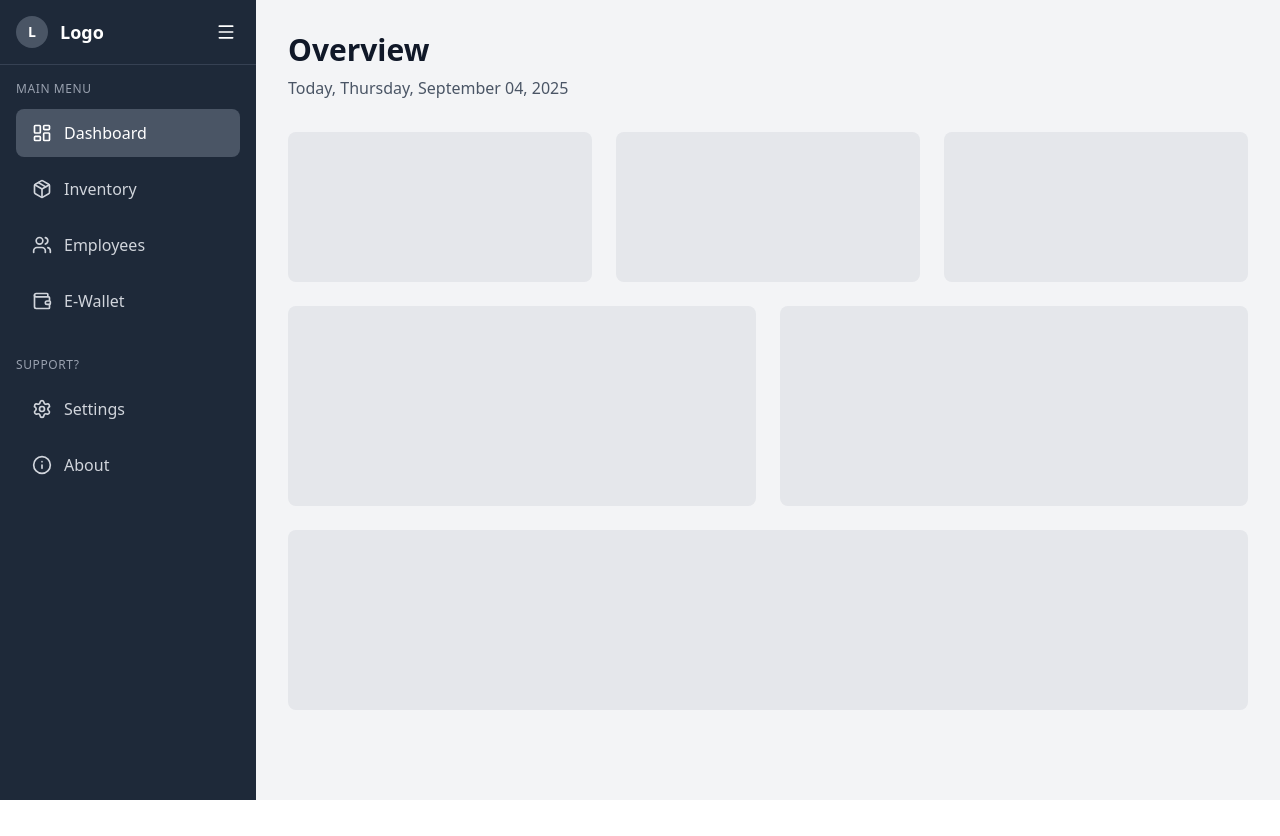
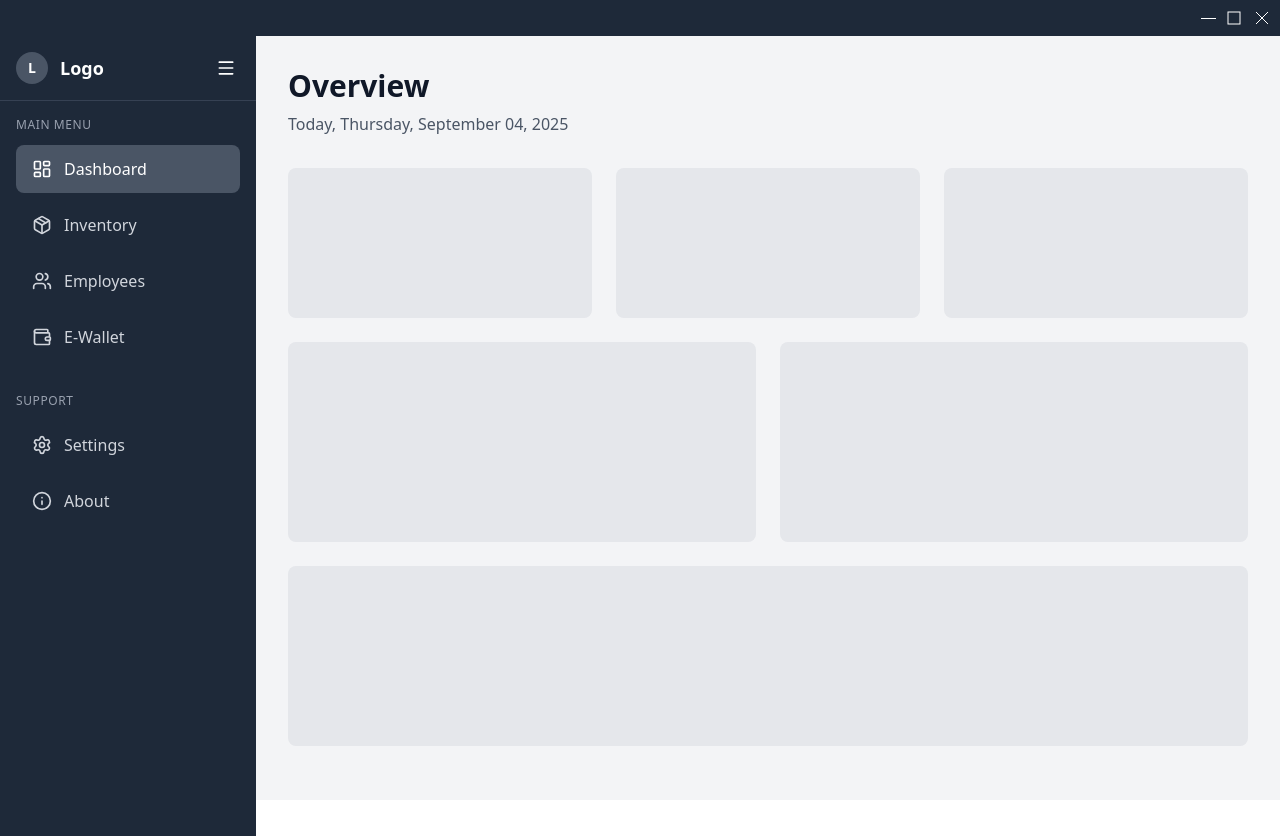
Before and after one commit to 6reenhorn/JIA-Integrated-Management-System, a React (Vite) app: page / in a window 1280 px wide. Before the commit the page ends 800 px from the top, so only its background shows below. Built offline with nearby package versions, Linux system fonts and the light colour scheme.

Commit message:
Custom window control

```diff
--- a/client/index.html
+++ b/client/index.html
@@ -2,9 +2,9 @@
 <html lang="en">
   <head>
     <meta charset="UTF-8" />
-    <link rel="icon" type="image/svg+xml" href="/JIMS_Icon1.jpg" />
+    <!-- <link rel="icon" type="image/svg+xml" href="/JIMS_Icon1.jpg" /> -->
     <meta name="viewport" content="width=device-width, initial-scale=1.0" />
-    <title>JIA STORE</title>
+    <!-- <title>JIA STORE</title> -->
   </head>
   <body>
     <div id="root"></div>
--- /dev/null
+++ b/client/src/components/common/CustomTitleBar.tsx
@@ -0,0 +1,26 @@
+import React from "react";
+
+const CustomTitleBar: React.FC = () => {
+    return (
+        <div className="title-bar text-white flex items-center justify-end p-2 space-x-2">
+            <button onClick={() => window.electronAPI.minimize()}>
+                  <svg width="20" height="20" viewBox="0 0 20 20" fill="none">
+                    <rect x="5" y="10" width="15" height="1" fill="white"/>
+                </svg>
+            </button>
+            <button onClick={() => window.electronAPI.maximize()}>
+                  <svg width="20" height="20" viewBox="0 0 20 20" fill="none">
+                    <rect x="4" y="4" width="12" height="12" stroke="white" strokeWidth="1" fill="none"/>
+                </svg>
+            </button>
+            <button onClick={() => window.electronAPI.close()}>
+                <svg width="20" height="20" viewBox="0 0 20 20" fill="none">
+                    <line x1="4" y1="4" x2="16" y2="16" stroke="white" strokeWidth="1"/>
+                    <line x1="16" y1="4" x2="4" y2="16" stroke="white" strokeWidth="1"/>
+                </svg>
+            </button>
+        </div>
+    );
+}
+
+export default CustomTitleBar;
--- a/client/src/components/layout/LayoutCard.tsx
+++ b/client/src/components/layout/LayoutCard.tsx
@@ -1,20 +1,16 @@
 import React from 'react';
 
-export interface DashboardCardProps {
+export interface DLayoutCardProps {
   title?: string;
   children?: React.ReactNode;
   className?: string;
 }
 
-const DashboardCard: React.FC<DashboardCardProps> = ({
-  title,
-  children,
-  className = ""
-}) => (
+const LayoutCard: React.FC<DLayoutCardProps> = ({ title, children, className = "" }) => (
   <div className={`bg-gray-200 rounded-lg p-6 min-h-[150px] ${className}`}>
     {title && <h3 className="text-lg font-semibold mb-4 text-gray-800">{title}</h3>}
     {children}
   </div>
 );
 
-export default DashboardCard;
+export default LayoutCard;
--- /dev/null
+++ b/client/src/electron.d.ts
@@ -0,0 +1,11 @@
+declare global {
+  interface Window {
+    electronAPI: {
+      minimize: () => void;
+      maximize: () => void;
+      close: () => void;
+    };
+  }
+}
+
+export {};
--- a/client/src/navbar/navbar.tsx
+++ b/client/src/navbar/navbar.tsx
@@ -1,5 +1,11 @@
-const navbar = () => {
-    return <div>navbar</div>;
+import CustomTitleBar from "../components/common/CustomTitleBar";
+
+const Navbar = () => {
+    return (
+        <div className="bg-gray-800">
+            <CustomTitleBar />
+        </div>
+    );
 }
 
-export default navbar;
+export default Navbar;
--- a/client/src/pages/Dashboard.tsx
+++ b/client/src/pages/Dashboard.tsx
@@ -6,6 +6,7 @@ import Employees from './Employees';
 import EWallet from '../components/e-wallet/EWallet';
 import Settings from '../components/support/settings/Settings';
 import About from '../components/support/about/About';
+import Navbar from '../navbar/NavBar';
 
 const Dashboard: React.FC = () => {
   const [activeItem, setActiveItem] = useState<string>('dashboard');
@@ -61,7 +62,9 @@ const Dashboard: React.FC = () => {
   };
 
   return (
-    <div className="flex h-screen bg-gray-100">
+    <div className="flex flex-col h-screen bg-gray-100">
+      <Navbar />
+      <div className='flex flex-1'>
         <Sidebar
           activeItem={activeItem}
           onItemClick={setActiveItem}
@@ -80,6 +83,7 @@ const Dashboard: React.FC = () => {
           </div>
         </main>
       </div>
+    </div>
   );
 };
 
--- a/client/src/sidebar/Sidebar.tsx
+++ b/client/src/sidebar/Sidebar.tsx
@@ -1,13 +1,5 @@
 import React from 'react';
-import {
-  LayoutDashboard,
-  Package,
-  Users,
-  Wallet,
-  Settings,
-  Info,
-  Menu
-} from 'lucide-react';
+import { LayoutDashboard, Package, Users, Wallet, Settings, Info,Menu } from 'lucide-react';
 
 export interface MenuItem {
   id: string;
@@ -32,7 +24,7 @@ const Sidebar: React.FC<SidebarProps> = ({ activeItem, onItemClick, isCollapsed,
   ];
 
   const supportItems: MenuItem[] = [
-    { id: 'settings', label: 'Settings', icon: <Settings size={20} />, category: 'Support?' },
+    { id: 'settings', label: 'Settings', icon: <Settings size={20} />, category: 'Support' },
     { id: 'about', label: 'About', icon: <Info size={20} /> },
   ];
 
@@ -80,7 +72,7 @@ const Sidebar: React.FC<SidebarProps> = ({ activeItem, onItemClick, isCollapsed,
         {/* Support Section */}
         <div className="mt-8">
           {!isCollapsed && (
-            <p className="text-xs text-gray-400 uppercase tracking-wider mb-3">Support?</p>
+            <p className="text-xs text-gray-400 uppercase tracking-wider mb-3">Support</p>
           )}
           <ul className="space-y-2">
             {supportItems.map(renderMenuItem)}
--- a/electron/main.ts
+++ b/electron/main.ts
@@ -1,15 +1,25 @@
 import { app, BrowserWindow } from 'electron';
 import path from 'path';
 import { isDev } from './util.js';
+import { ipcMain } from 'electron';
+import { fileURLToPath } from 'url';
 
-type test = string
+const __filename = fileURLToPath(import.meta.url);
+const __dirname = path.dirname(__filename);
 
+// Create the main application window
 app.on('ready', () => {
     const mainWindow = new BrowserWindow({
         width: 1200,
         minWidth: 1200,
         height: 600,
         minHeight: 600,
+        frame: false,
+        webPreferences: {
+            preload: path.join(__dirname, 'preload.js'),
+            contextIsolation: true,
+            nodeIntegration: false
+        }
     });
     mainWindow.menuBarVisible = false;
 
@@ -19,3 +29,19 @@ app.on('ready', () => {
         mainWindow.loadFile(path.join(app.getAppPath() + '/dist-react/index.html'));
     }
 });
+
+// Handle window control events from renderer process
+ipcMain.on('window-minimize', (event) => {
+  BrowserWindow.getFocusedWindow()?.minimize();
+});
+ipcMain.on('window-maximize', (event) => {
+  const win = BrowserWindow.getFocusedWindow();
+  if (win?.isMaximized()) {
+    win.unmaximize();
+  } else {
+    win?.maximize();
+  }
+});
+ipcMain.on('window-close', (event) => {
+  BrowserWindow.getFocusedWindow()?.close();
+});
--- /dev/null
+++ b/electron/preload.js
@@ -0,0 +1,7 @@
+const { contextBridge, ipcRenderer } = require('electron');
+
+contextBridge.exposeInMainWorld('electronAPI', {
+  minimize: () => ipcRenderer.send('window-minimize'),
+  maximize: () => ipcRenderer.send('window-maximize'),
+  close: () => ipcRenderer.send('window-close')
+});
```
Lines whose indentation alone changed are shown as unchanged.
